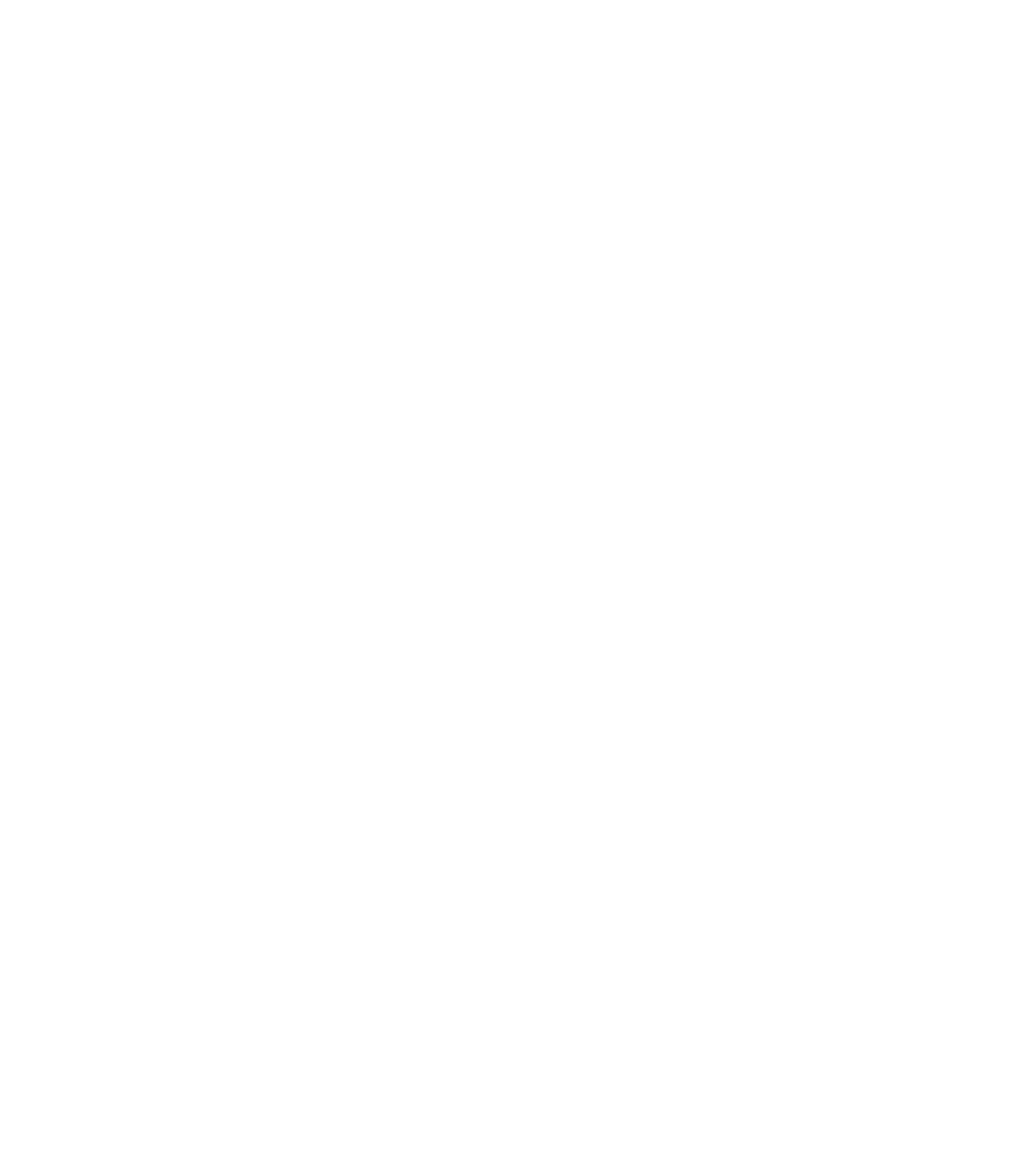
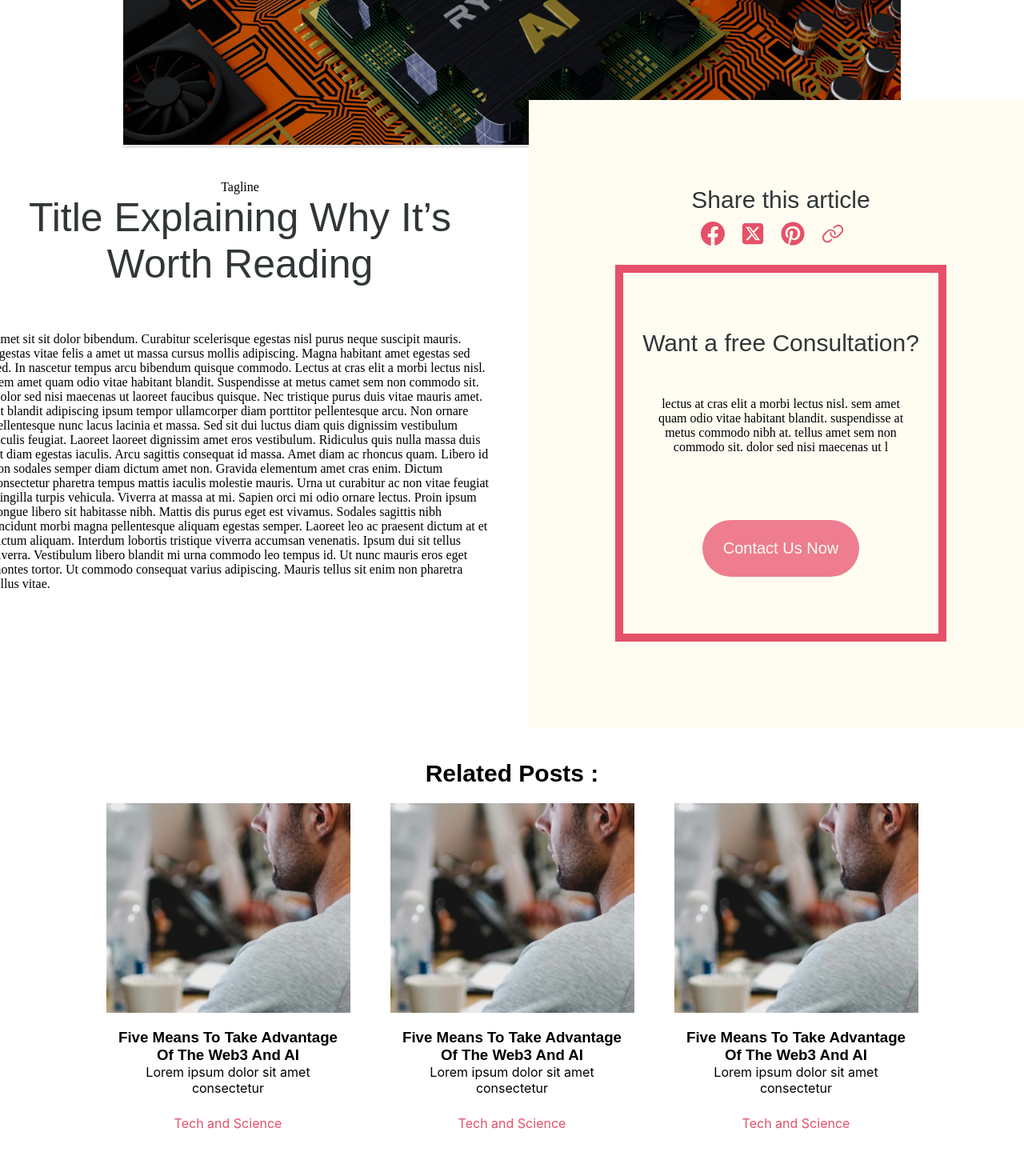
Before and after one commit to rkotchamp/rkot-agency, a React (Vite) app: page /blogs/1 in a window 1280 px wide. Before the commit this address had no page. Shown: the part 220-1690 px from the top of the page at 80% size. Before the commit the page ends 800 px from the top, so only its background shows below. Built offline with nearby package versions, Linux system fonts and the light colour scheme.

Commit message:
created thye article content page

```diff
--- a/package.json
+++ b/package.json
@@ -14,7 +14,7 @@
     "dotenv": "^16.4.5",
     "react": "^18.2.0",
     "react-dom": "^18.2.0",
-    "react-icons": "^5.0.1",
+    "react-icons": "^5.2.1",
     "react-router-dom": "^6.23.1",
     "xlsx": "^0.18.5"
   },
--- a/src/App.jsx
+++ b/src/App.jsx
@@ -5,17 +5,12 @@ import Home from "./Pages/HomePage/Home";
 import Portfolio from "./Pages/Portfolio/Portfolio";
 import Service from "./Pages/ServicePage/Service";
 import About from "./Pages/AboutPage/About";
-import Blogs from "./Pages/Blogs/BlogPage";
-// import BurgerMenu from "../OpenBurgerMenu/BurgerMenu";
-
+import BlogPage from "./Pages/Blogs/BlogPage";
+import BlogContent from "./Pages/BlogContent/BlogContent";
 import "./App.css";
-import BurgerMenu from "../src/Components/OpenBurgerMenu/BurgerMenu";
-import BlogPage from "./Pages/Blogs/BlogPage";
 
 function App() {
   const { showNav } = useContext(NavShowContext);
-
-  // const { hideNav } = useContext(NavShowContext);
 
   useEffect(() => {
     if (showNav) {
@@ -30,16 +25,13 @@ function App() {
 
   return (
     <>
-      {/* {hideNav && <NavBar />}
-
-      {showNav && <BurgerMenu />} */}
-
       <Routes>
         <Route path="/" element={<Home />} />
         <Route path="/portfolio" element={<Portfolio />} />
         <Route path="/services" element={<Service />} />
         <Route path="/about-us" element={<About />} />
         <Route path="/blogs" element={<BlogPage />} />
+        <Route path="/blogs/:id" element={<BlogContent />} />
       </Routes>
     </>
   );
--- /dev/null
+++ b/src/Components/SocialBlock/Social.css
@@ -0,0 +1,62 @@
+.social_blog_container {
+  width: 630px;
+  height: 785px;
+  background-color: var(--primary-color);
+  display: flex;
+  flex-direction: column;
+  align-items: center;
+  justify-content: center;
+  gap: 20px;
+}
+.social_blog_container .share_text {
+  font-family: var(--secondary-font-family);
+  font-size: var(--mid-text-font-size);
+  color: var(--body-color);
+  margin-bottom: 10px;
+}
+
+.socialIcons .socIcons {
+  font-size: var(--mid-text-font-size);
+  color: var(--focus-color);
+  margin-right: 20px;
+}
+
+.callToActionSpace {
+  width: 414px;
+  height: 471px;
+  background-color: var(--primary-color);
+  border: 10px solid var(--focus-color);
+  display: flex;
+  flex-direction: column;
+  align-items: center;
+  justify-content: center;
+  gap: 50px;
+}
+
+.callToActionSpace .question {
+  font-family: var(--secondary-font-family);
+  font-size: var(--mid-text-font-size);
+  color: var(--body-color);
+}
+.callToActionSpace .call_description {
+  width: 335px;
+  height: 104px;
+  font-family: "Raleway";
+  text-transform: lowercase;
+  text-align: center;
+}
+.blog_btn {
+  background-color: var(--light-focus-color);
+  color: var(--primary-color);
+  width: 196px;
+  height: 71px;
+  border-radius: 50px;
+  border: none;
+  font-family: var(--secondary-font-family);
+  text-transform: capitalize;
+  font-size: var(--body-font-size);
+}
+
+.blog_btn:hover {
+  background-color: rgb(247, 174, 174);
+}
--- /dev/null
+++ b/src/Components/SocialBlock/Social.jsx
@@ -0,0 +1,33 @@
+import { BsFacebook } from "react-icons/bs";
+import { FaSquareXTwitter } from "react-icons/fa6";
+import { FaPinterest } from "react-icons/fa";
+import { PiLink } from "react-icons/pi";
+import "./Social.css";
+
+function Social() {
+  return (
+    <div className="social_blog_container">
+      <div className="shareAndSocial">
+        <p className="share_text">Share this article</p>
+        <div className="socialIcons">
+          <BsFacebook className="socIcons" />
+          <FaSquareXTwitter className="socIcons" />
+          <FaPinterest className="socIcons" />
+          <PiLink className="socIcons" />
+        </div>
+      </div>
+
+      <div className="callToActionSpace">
+        <p className="question">Want a free Consultation?</p>
+        <p className="call_description">
+          Lectus at cras elit a morbi lectus nisl. Sem amet quam odio vitae
+          habitant blandit. Suspendisse at metus commodo nibh at. Tellus amet
+          sem non commodo sit. Dolor sed nisi maecenas ut l
+        </p>
+        <button className="blog_btn">Contact Us Now </button>
+      </div>
+    </div>
+  );
+}
+
+export default Social;
--- /dev/null
+++ b/src/Pages/BlogContent/BlogContent.css
@@ -0,0 +1,75 @@
+.blog_content_banner {
+  width: 80%;
+  height: auto;
+  background-color: var(--dark-primary-color);
+}
+
+.blog_content_banner img {
+  width: 100%;
+  height: auto;
+  object-fit: cover;
+}
+
+.text_content_and_socials {
+  display: flex;
+  justify-content: space-between;
+  gap: 50px;
+}
+
+.text_content_and_socials .text_content {
+  width: 622px;
+  height: auto;
+}
+.text_content_and_socials .text_content .titles {
+  width: 622px;
+  height: 160px;
+  margin-bottom: 30px;
+  margin-top: 40px;
+}
+
+.titles h3 {
+  width: 622px;
+  height: auto;
+  font-family: var(--secondary-font-family);
+  font-size: var(--hero-text-font-size);
+  color: var(--body-color);
+  font-weight: 500;
+}
+.text_content_and_socials .text_content .textBlog p {
+  width: 622px;
+  height: auto;
+  text-align: left;
+  font-family: "Raleway";
+  font-size: 16px;
+}
+
+.socialStyleController {
+  margin-top: -60px;
+}
+
+.control_content {
+  width: 100%;
+  display: flex;
+  flex-direction: column;
+  align-items: center;
+}
+
+.relatedPosts {
+  margin-top: 40px;
+}
+.relatedPosts .posts {
+  display: flex;
+  justify-content: space-around;
+  gap: 50px;
+}
+
+.relatedPosts h4 {
+  font-family: var(--secondary-font-family);
+  font-size: var(--mid-text-font-size);
+  margin-bottom: 20px;
+}
+
+.controlContact {
+  margin-top: 100px;
+  z-index: 1000;
+}
--- /dev/null
+++ b/src/Pages/BlogContent/BlogContent.jsx
@@ -0,0 +1,82 @@
+import { useContext } from "react";
+import NavBar from "../../Components/NavBar/NavBar";
+import NavShowContext from "../../context/NavShowContext";
+import BurgerMenu from "../../Components/OpenBurgerMenu/BurgerMenu";
+import Banner from "../../assets/Images/Banner.png";
+import Social from "../../Components/SocialBlock/Social";
+import Blog from "../../Components/Blog/Blog";
+import "./BlogContent.css";
+import Contact from "../../Components/Testimonials&Contacts/Contact/Contact";
+import Testimony from "../../Components/Testimonials&Contacts/Testimony/Testimony";
+import Footer from "../../Components/Footer/Footer";
+
+function BlogContent() {
+  const { hideNav, showNav } = useContext(NavShowContext);
+  return (
+    <div className="article_content_container">
+      {showNav && <BurgerMenu />}
+      {hideNav && <NavBar />}
+
+      <div className="control_content">
+        <div className="blog_content_banner">
+          <img src={Banner} alt="Blog content banner" />
+        </div>
+        <div className="text_content_and_socials">
+          <div className="text_content">
+            <div className="titles">
+              <p>Tagline</p>
+              <h3>Title Explaining Why It’s Worth Reading</h3>
+            </div>
+            <div className="textBlog">
+              <p>
+                Amet sit sit dolor bibendum. Curabitur scelerisque egestas nisl
+                purus neque suscipit mauris. Egestas vitae felis a amet ut massa
+                cursus mollis adipiscing. Magna habitant amet egestas sed sed.
+                In nascetur tempus arcu bibendum quisque commodo. Lectus at cras
+                elit a morbi lectus nisl. Sem amet quam odio vitae habitant
+                blandit. Suspendisse at metus camet sem non commodo sit. Dolor
+                sed nisi maecenas ut laoreet faucibus quisque. Nec tristique
+                purus duis vitae mauris amet. At blandit adipiscing ipsum tempor
+                ullamcorper diam porttitor pellentesque arcu. Non ornare
+                pellentesque nunc lacus lacinia et massa. Sed sit dui luctus
+                diam quis dignissim vestibulum iaculis feugiat. Laoreet laoreet
+                dignissim amet eros vestibulum. Ridiculus quis nulla massa duis
+                sit diam egestas iaculis. Arcu sagittis consequat id massa. Amet
+                diam ac rhoncus quam. Libero id non sodales semper diam dictum
+                amet non. Gravida elementum amet cras enim. Dictum consectetur
+                pharetra tempus mattis iaculis molestie mauris. Urna ut
+                curabitur ac non vitae feugiat fringilla turpis vehicula.
+                Viverra at massa at mi. Sapien orci mi odio ornare lectus. Proin
+                ipsum congue libero sit habitasse nibh. Mattis dis purus eget
+                est vivamus. Sodales sagittis nibh tincidunt morbi magna
+                pellentesque aliquam egestas semper. Laoreet leo ac praesent
+                dictum at et dictum aliquam. Interdum lobortis tristique viverra
+                accumsan venenatis. Ipsum dui sit tellus viverra. Vestibulum
+                libero blandit mi urna commodo leo tempus id. Ut nunc mauris
+                eros eget montes tortor. Ut commodo consequat varius adipiscing.
+                Mauris tellus sit enim non pharetra tellus vitae.
+              </p>
+            </div>
+          </div>
+          <div className="socialStyleController">
+            <Social />
+          </div>
+        </div>
+        <div className="relatedPosts">
+          <h4>Related Posts :</h4>
+          <div className="posts">
+            <Blog />
+            <Blog />
+            <Blog />
+          </div>
+        </div>
+        <div className="controlContact">
+          <Testimony />
+        </div>
+        <Footer />
+      </div>
+    </div>
+  );
+}
+
+export default BlogContent;
--- a/src/Pages/Blogs/BlogPage.css
+++ b/src/Pages/Blogs/BlogPage.css
@@ -50,3 +50,27 @@
   grid-template-columns: repeat(4, 305px);
   /* place-items: center; */
 }
+
+@media only screen and (min-width: 601px) and (max-width: 1024px) {
+  .render_article_container {
+    grid-template-columns: repeat(2, 305px);
+    /* place-items: center; */
+  }
+  .styleEntirePage {
+    width: 80%;
+    display: flex;
+    flex-direction: column;
+    align-items: center;
+    flex-flow: 1;
+  }
+}
+
+@media only screen and (max-width: 600px) {
+  .render_article_container {
+    grid-template-columns: repeat(1, 305px);
+    /* place-items: center; */
+  }
+  .styleEntirePage {
+    width: 90%;
+  }
+}
```
Also changed, not shown: src/assets/Images/Banner.png (added), 1 other file (tests, documents, lock files or other folders).
